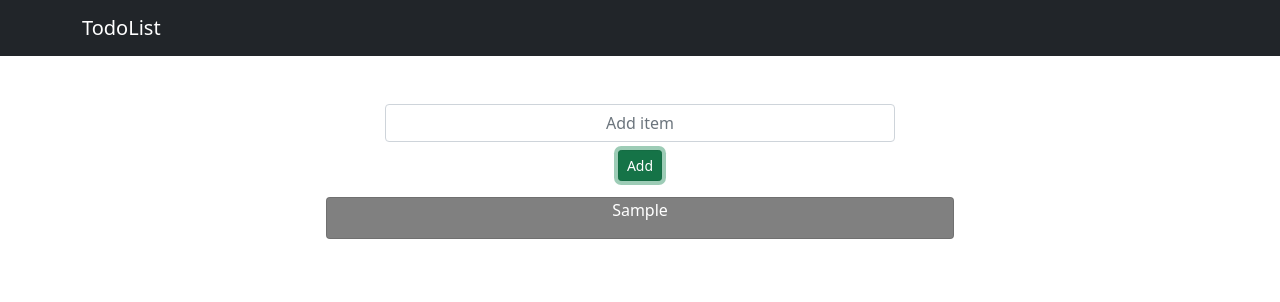
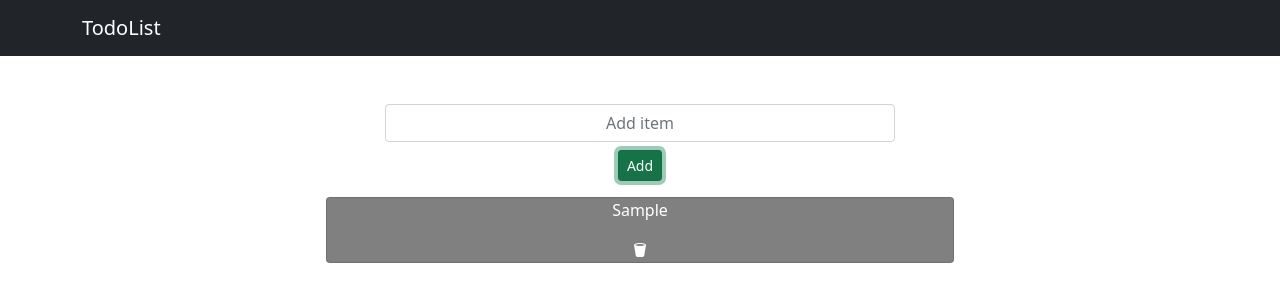
Before and after one commit to greeting989/matertodo, a React (Create React App) app: page / in a window 1280 px wide. Both pictures are taken after typing "Sample" into the empty fields and a click on the button "Add". Shown: the top 302 px of the page. Built offline with nearby package versions, Linux system fonts and the light colour scheme.

Commit message:
Delete plus comments

```diff
--- a/package.json
+++ b/package.json
@@ -7,11 +7,13 @@
     "@testing-library/react": "^11.2.7",
     "@testing-library/user-event": "^12.8.3",
     "bootstrap": "^5.1.1",
+    "bootstrap-icons": "^1.5.0",
     "react": "^17.0.2",
     "react-bootstrap": "^1.6.3",
     "react-dom": "^17.0.2",
     "react-scripts": "4.0.3",
     "reactstrap": "^8.10.0",
+    "styled-components": "^5.3.1",
     "web-vitals": "^1.1.2"
   },
   "scripts": {
@@ -37,5 +39,8 @@
       "last 1 firefox version",
       "last 1 safari version"
     ]
+  },
+  "resolutions": {
+    "styled-components": "^5"
   }
 }
--- a/public/index.html
+++ b/public/index.html
@@ -30,7 +30,7 @@
       work correctly both with client-side routing and a non-root public URL.
       Learn how to configure a non-root public URL by running `npm run build`.
     -->
-
+    <link rel="stylesheet" href="https://cdn.jsdelivr.net/npm/bootstrap-icons@1.5.0/font/bootstrap-icons.css">
     <title>React App</title>
   </head>
   <body>
--- a/src/components/ListBox/ListBox.js
+++ b/src/components/ListBox/ListBox.js
@@ -1,9 +1,10 @@
 import React from 'react'
 
 function ListBox(props) {
+    const {item:{name=''}} = props;
     return (
         <div>
-            <p>{props.item.name}</p>
+            <p>{name}</p>
         </div>
     )
 }
--- a/src/components/TextBox/TextBox.js
+++ b/src/components/TextBox/TextBox.js
@@ -11,8 +11,14 @@ import ListBox from "../ListBox/ListBox";
 function TextBox() {
   const [inputData, setInputData] = useState("");
   const [items, setItems] = useState([]);
+  const stylecard ={
+    width: "50%",
+    margin: "auto",
+    marginTop: "1rem",
+    backgroundColor: "grey",
+    color: "white"
+  }
   const addHandler = () => {
-    // console.log("clicked")
     if (!inputData) {
       alert("Add item");
     } else {
@@ -24,7 +30,13 @@ function TextBox() {
       setInputData("");
     }
   };
-  console.log(inputData);
+
+  const DeleteHandler = (id) => {
+    let updatedList = items.filter((curElement) => {
+      return curElement.id !== id;
+    });
+    setItems(updatedList);
+  };
   return (
     <div className="formdiv">
       <Container fluid>
@@ -50,11 +62,17 @@ function TextBox() {
         </Row>
         <Row>
           <Col>
-            {items.map((item, index) => {
+            {items&&items.map((item, index) => {
               return (
                 <>
-                  <Card style={{ width: "50%", margin: "auto" , marginTop: "1rem" ,backgroundColor: "grey" , color:"white"}}>
+                  <Card
+                   style={stylecard}
+                  >
                     <ListBox item={item} index={index} />
+                    <i
+                      class="bi bi-trash2-fill"
+                      onClick={() => DeleteHandler(item.id)}
+                    ></i>
                   </Card>
                 </>
               );
```
Also changed, not shown: src/components/TextBox/textbox.css (+7 -11 lines), 1 other file (tests, documents, lock files or other folders).
